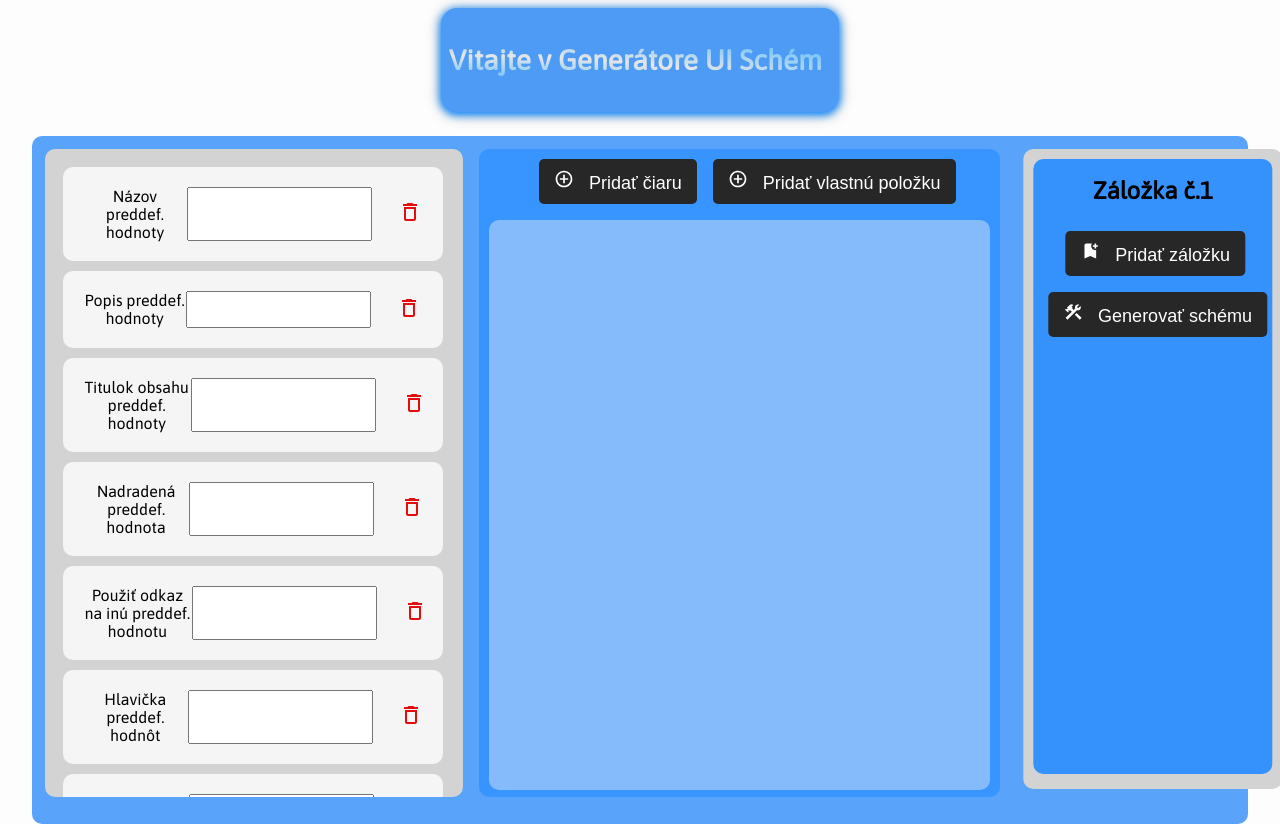
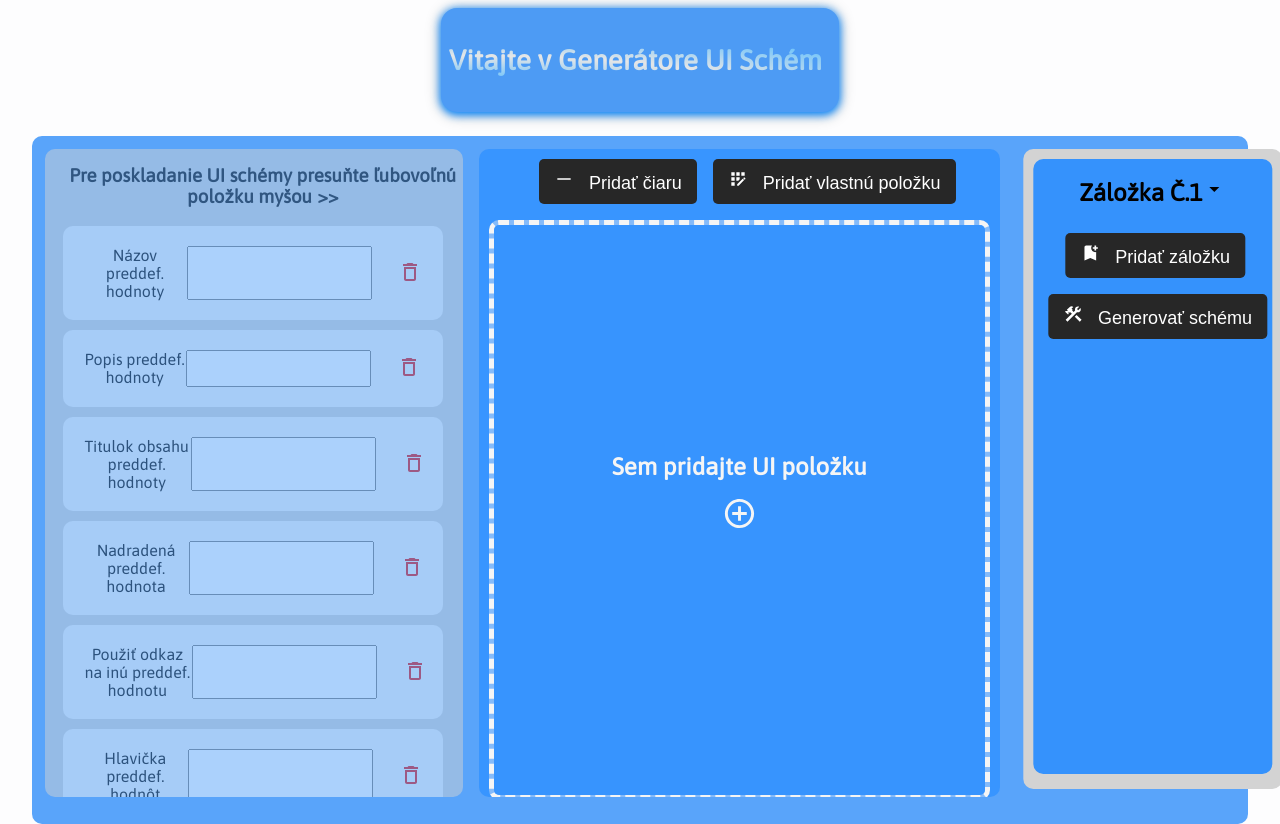
Before and after one commit to xpal1/ui-scheme-generator-react-main, a React (Create React App) app in the folder client/: page / in a window 1280 px wide. Both pictures are taken after a click on the button "Pridať záložku". Built offline with nearby package versions, Linux system fonts and the light colour scheme.

Commit message:
zmenene ikonky, zmena UI celkovo, bug s presuvanim itemov

```diff
--- a/client/src/components/AddButtons/AddButtons.js
+++ b/client/src/components/AddButtons/AddButtons.js
@@ -1,8 +1,9 @@
 import React, { useState } from "react";
 import { motion } from "framer-motion";
-import AddCircleOutlineIcon from "@mui/icons-material/AddCircleOutline";
 import CheckCircleOutlineIcon from "@mui/icons-material/CheckCircleOutline";
 import HighlightOffIcon from "@mui/icons-material/HighlightOff";
+import HorizontalRuleIcon from '@mui/icons-material/HorizontalRule';
+import AppRegistrationIcon from '@mui/icons-material/AppRegistration';
 import "./addButtons.css";
 
 function AddButtons({ handleAddLine, handleAddItem }) {
@@ -34,7 +35,7 @@ function AddButtons({ handleAddLine, handleAddItem }) {
         className="add-group-btn"
         onClick={handleAddLine}
       >
-        <AddCircleOutlineIcon fontSize="small" /> &nbsp; Pridať čiaru
+        <HorizontalRuleIcon fontSize="small" /> &nbsp; Pridať čiaru
       </motion.button>
       {!showCustomItemInput && (
         <motion.button
@@ -47,7 +48,7 @@ function AddButtons({ handleAddLine, handleAddItem }) {
           className="add-group-btn"
           onClick={() => setShowCustomItemInput(true)}
         >
-          <AddCircleOutlineIcon fontSize="small" /> &nbsp; Pridať vlastnú
+          <AppRegistrationIcon fontSize="small" /> &nbsp; Pridať vlastnú
           položku
         </motion.button>
       )}
--- a/client/src/components/Bookmark/Bookmark.js
+++ b/client/src/components/Bookmark/Bookmark.js
@@ -2,6 +2,8 @@ import React, { useState } from "react";
 import { motion } from "framer-motion";
 import BookmarkAddIcon from "@mui/icons-material/BookmarkAdd";
 import ConstructionIcon from "@mui/icons-material/Construction";
+import ArrowDropDownIcon from "@mui/icons-material/ArrowDropDown";
+import ArrowDropUpIcon from "@mui/icons-material/ArrowDropUp";
 import "./bookmark.css";
 
 function Bookmark({ active, itemsToAdd }) {
@@ -23,6 +25,12 @@ function Bookmark({ active, itemsToAdd }) {
     setTabs([...tabs, newTab]);
     setTabCount(tabCount + 1);
     console.log(newTab);
+  };
+
+  const toggleTabContent = (index) => {
+    const updatedTabs = [...tabs];
+    updatedTabs[index].showContent = !updatedTabs[index].showContent;
+    setTabs(updatedTabs);
   };
 
   const generateSchema = () => {
@@ -59,14 +67,38 @@ function Bookmark({ active, itemsToAdd }) {
     <div className="bookmark-container">
       {active && (
         <div className="bookmark-container-list">
-            {tabs.map((tab, index) => (
-              <div key={tab.id} style={{ display: activeTab === index ? "none" : "block" }}>
-                <h2 className="zalozka-nadpis">Záložka č.{index}</h2>
-                {tab.items.map((item, itemIndex) => (
-                <p key={itemIndex}>{item.title}</p>
-              ))}
+          {tabs.map((tab, index) => (
+            <div
+              key={tab.id}
+              style={{ display: activeTab === index ? "none" : "block" }}
+            >
+              <div
+                onClick={() => toggleTabContent(index)}
+                className="toggle-area"
+              >
+                <h2 className="zalozka-nadpis">
+                  Záložka č.{index}
+                  <span className="zalozka-toggle">
+                    {tab.showContent ? (
+                      <ArrowDropUpIcon />
+                    ) : (
+                      <ArrowDropDownIcon />
+                    )}
+                  </span>
+                </h2>
               </div>
-            ))}
+
+              {tab.showContent && (
+                <div className="zalozka-obsah">
+                  {tab.items.map((item, itemIndex) => (
+                    <p key={itemIndex}>
+                     {item.title} | {item.type}
+                    </p>
+                  ))}
+                </div>
+              )}
+            </div>
+          ))}
           <motion.button
             initial={{ scale: 0, opacity: 0 }}
             animate={{ scale: 1, opacity: 1 }}
--- a/client/src/components/Bookmark/bookmark.css
+++ b/client/src/components/Bookmark/bookmark.css
@@ -70,3 +70,27 @@
     color: #015fe2;
     transform: scale(1.1);
 }
+
+.toggle-area {
+    transition-duration: 0.4s;
+}
+
+.toggle-area:hover {
+    color:rgb(192, 221, 255);
+    font-size: large;
+    cursor: pointer;
+}
+
+.zalozka-nadpis {
+    text-transform: capitalize;
+    transition-duration: 0.4s;
+}
+
+.zalozka-obsah {
+    color: rgb(31, 31, 31);
+    background-color: rgb(89, 165, 253);
+    border-radius: 5px;
+    border-style: dashed;
+    border-color: rgb(165, 207, 255);
+    border-width: 1px;
+}
--- a/client/src/components/ItemsContainer/itemsContainer.css
+++ b/client/src/components/ItemsContainer/itemsContainer.css
@@ -2,6 +2,7 @@
     display: flex;
     margin-bottom: 0.8rem;
     transition-duration: 1.5s;
+    opacity: 0.5;
 }
 
 .items-div {
@@ -13,6 +14,5 @@
 }
 
 .items-container:hover {
-    opacity: 0.7;
-    background-color: rgb(66, 154, 255);
+    opacity: 1;
 }
--- a/client/src/components/ItemsDroppable/ItemsDroppable.js
+++ b/client/src/components/ItemsDroppable/ItemsDroppable.js
@@ -35,7 +35,7 @@ function ItemsDroppable({
       onMouseEnter={handleMouseEnter}
       onMouseLeave={handleMouseLeave}
     >
-      {showTypewriter && (
+      {!showTypewriter && (
         <h3 className="uvod-items">
           <Typewriter
             options={{
--- a/client/src/components/ItemsDroppable/itemsDroppable.css
+++ b/client/src/components/ItemsDroppable/itemsDroppable.css
@@ -1,5 +1,5 @@
 .uvod-items {
     user-select: none;
     margin-top: -0.1rem;
-    color: rgb(31, 31, 31);
+    color: rgb(8, 8, 8);
 }
--- a/client/src/components/ItemsToAdd/ItemsToAdd.js
+++ b/client/src/components/ItemsToAdd/ItemsToAdd.js
@@ -1,6 +1,7 @@
-import React, { useState } from "react";
+import React, { useState, useEffect } from "react";
 import { Droppable, Draggable } from "react-beautiful-dnd";
 import AddButtons from "../AddButtons/AddButtons";
+import AddCircleOutlineIcon from "@mui/icons-material/AddCircleOutline";
 import "./itemsToAdd.css";
 
 function ItemsToAdd({
@@ -26,6 +27,20 @@ function ItemsToAdd({
     setShowFieldAndType(false);
   };
 
+  const [showAddItem, setShowAddItem] = useState(true);
+
+  const handleMouseEnter1 = () => {
+    setShowAddItem(false);
+  };
+
+  const handleMouseLeave1 = () => {
+    setShowAddItem(true);
+  };
+
+  useEffect(() => {
+    setShowAddItem(true);
+  }, []);
+
   return (
     <div className="items-to-add-container">
       <AddButtons
@@ -35,13 +50,28 @@ function ItemsToAdd({
         handleAddItem={handleAddItem}
       />
       <Droppable key="droppableToAdd" droppableId="droppableToAdd">
-        {(provided, snapshot) => (
+        {(provided, snapshot) => {
+          const isDraggingOver = snapshot.isDraggingOver;
+          const listItemAddStyle = getListItemAddStyle(isDraggingOver);
+
+          return (
             <div
+              onMouseEnter={handleMouseEnter1}
+              onMouseLeave={handleMouseLeave1}
               className="items-to-add-container"
               ref={provided.innerRef}
-            style={getListItemAddStyle(snapshot.isDraggingOver)}
+              style={listItemAddStyle}
               {...provided.droppableProps}
             >
+              {showAddItem && !isDraggingOver && (
+                <div className="add-item-div">
+                  <p className="add-item-text">Sem pridajte UI položku</p>
+                  <p className="add-item-text-add">
+                    <AddCircleOutlineIcon fontSize="large" />
+                  </p>
+                </div>
+              )}
+
               {itemsToAdd.map((item, index) => (
                 <Draggable
                   key={item.iId}
@@ -76,7 +106,8 @@ function ItemsToAdd({
               {provided.placeholder}
               {showLine && <div className="line"></div>}
             </div>
-        )}
+          );
+        }}
       </Droppable>
     </div>
   );
--- a/client/src/components/ItemsToAdd/itemsToAdd.css
+++ b/client/src/components/ItemsToAdd/itemsToAdd.css
@@ -44,3 +44,29 @@
     margin-bottom: 5px;
     border-radius: 0.7rem;
 }
+
+.add-item-div {
+    display: flex;
+    flex-direction: column;
+    align-items: center;
+    justify-content: center;
+    height: 100%;
+    position: absolute;
+    top: 0;
+    left: 0;
+    right: 0;
+    bottom: 0;
+    background-color: rgba(38, 139, 255, 0.82);
+}
+
+.add-item-text {
+    color: whitesmoke;
+    font-size: x-large;
+    font-weight: bold;
+    margin-top: -1rem;
+}
+
+.add-item-text-add {
+    color: whitesmoke;
+    margin-top: -0.5rem;
+}
--- a/client/src/components/MainContainer/MainContainer.js
+++ b/client/src/components/MainContainer/MainContainer.js
@@ -279,13 +279,19 @@ const getListStyle = (isDraggingOver) => ({
 });
 
 const getListItemAddStyle = (isDraggingOver) => ({
-  background: isDraggingOver ? "lightblue" : "rgb(133, 187, 250)",
+  background: "rgb(133, 187, 250)",
   padding: grid,
   width: "auto",
   height: 550,
   borderRadius: "10px",
   marginBottom: "0.85rem",
   overflow: "auto",
+  borderStyle: "dashed",
+  borderColor: "whitesmoke",
+  borderWidth: "5px",
+  backgroundImage: isDraggingOver
+    ? "repeating-linear-gradient(-45deg, whitesmoke, rgb(89, 165, 253) 2px, transparent 2px, transparent 20px)"
+    : "none",
 });
 
 function MainContainer() {
```
Lines whose indentation alone changed are shown as unchanged.
